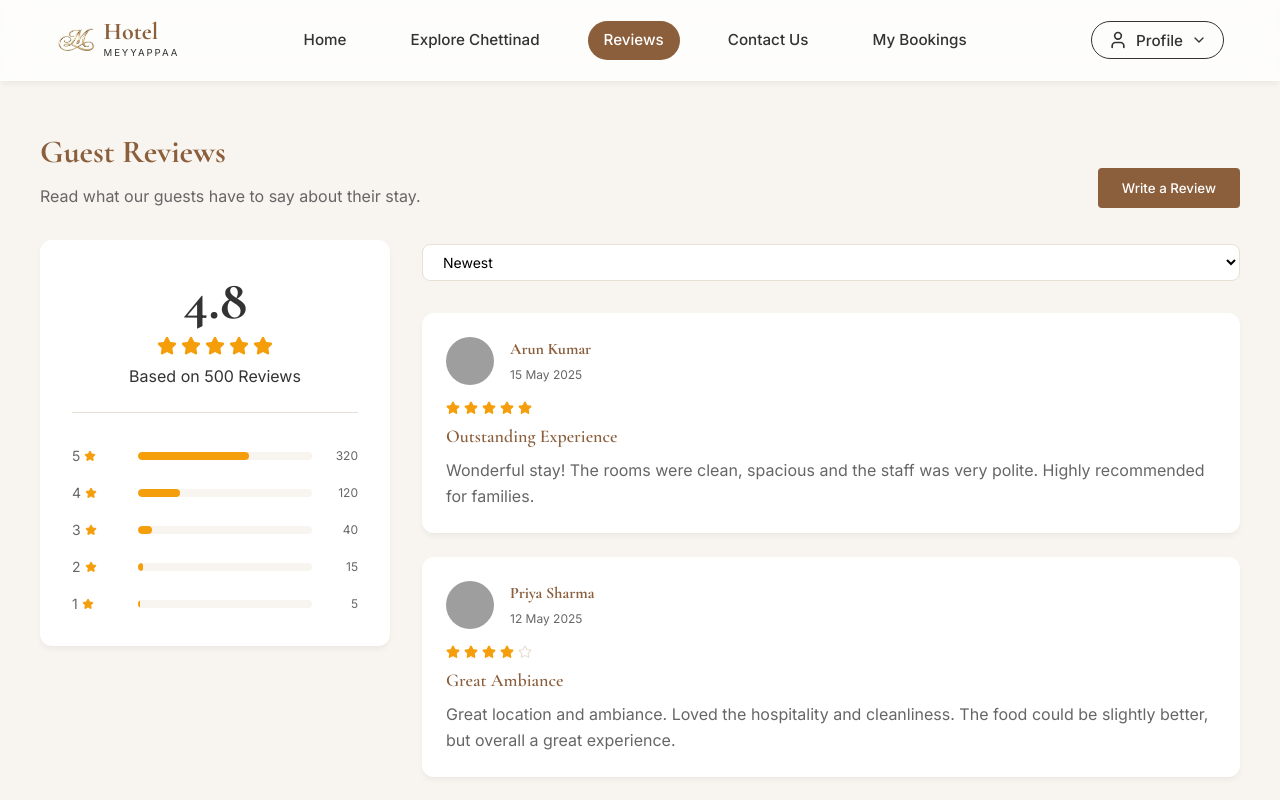
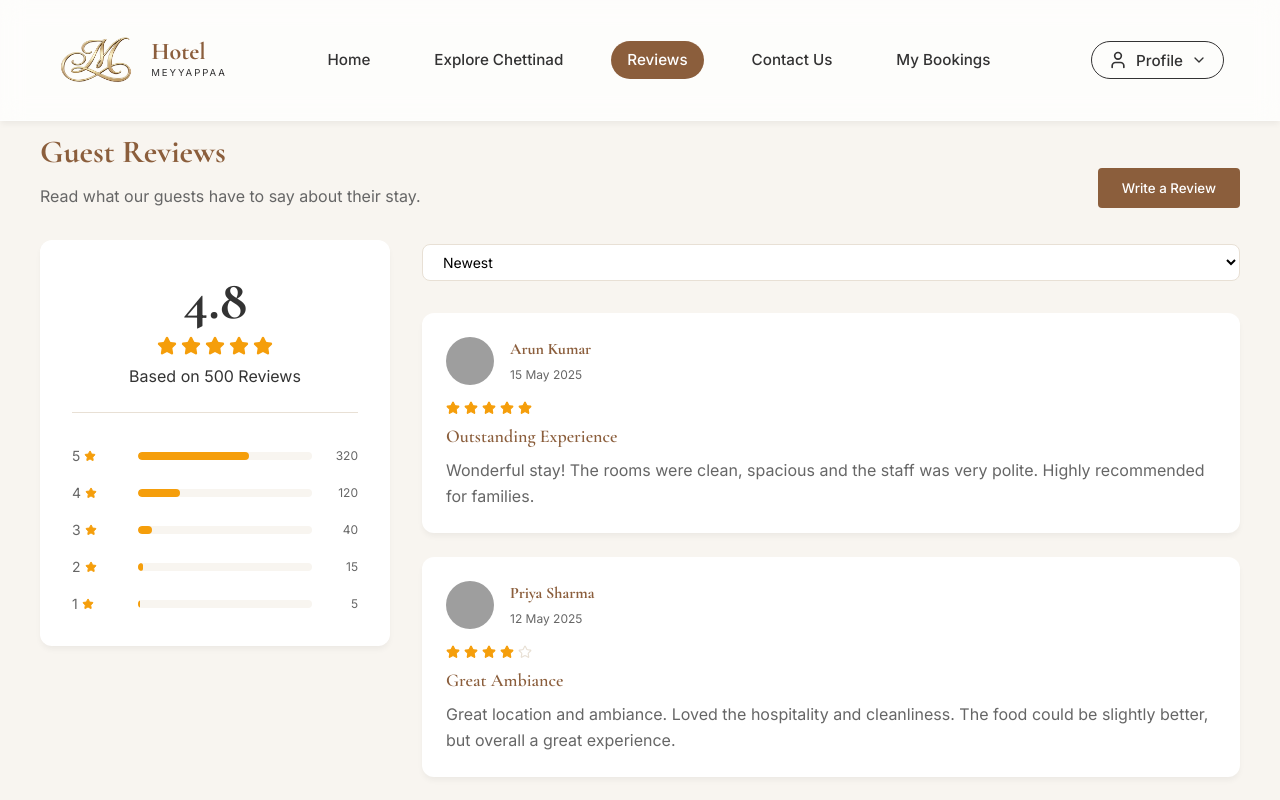
Before and after one commit to raihanabanu231-maker/chettinad-hotel, a React (Vite) app: page /reviews in a window 1280 px wide. Shown: the top 800 px of the page. Built offline with nearby package versions, Linux system fonts and the light colour scheme; grey boxes are pictures that could not be loaded.

Commit message:
Increase logo size in Navbar and Footer for better visibility

```diff
--- a/src/components/ContactFooter.jsx
+++ b/src/components/ContactFooter.jsx
@@ -32,8 +32,8 @@ export default function ContactFooter() {
       <footer className="main-footer">
         <div className="container footer-grid">
           <div className="footer-brand">
-            <div className="footer-logo">
-              <img src={logoImg} alt="Hotel Meyyappaa Logo" style={{ height: '40px', marginRight: '8px', objectFit: 'contain' }} />
+            <div className="footer-logo" style={{alignItems: 'center'}}>
+              <img src={logoImg} alt="Hotel Meyyappaa Logo" style={{ height: '120px', marginRight: '16px', objectFit: 'contain' }} />
               <div className="logo-text">
                 <h1>Hotel</h1>
                 <span>MEYYAPPAA</span>
--- a/src/components/Navbar.jsx
+++ b/src/components/Navbar.jsx
@@ -68,7 +68,7 @@ export default function Navbar() {
       <div className="container nav-container">
         <Link to="/" className="nav-logo" onClick={() => window.scrollTo(0, 0)}>
           {/* Using the uploaded logo */}
-          <img src={logoImg} alt="Hotel Meyyappaa Logo" style={{ height: '40px', marginRight: '8px', objectFit: 'contain' }} />
+          <img src={logoImg} alt="Hotel Meyyappaa Logo" style={{ height: '80px', marginRight: '16px', objectFit: 'contain' }} />
           <div className="logo-text">
             <h1>Hotel</h1>
             <span>MEYYAPPAA</span>
```
